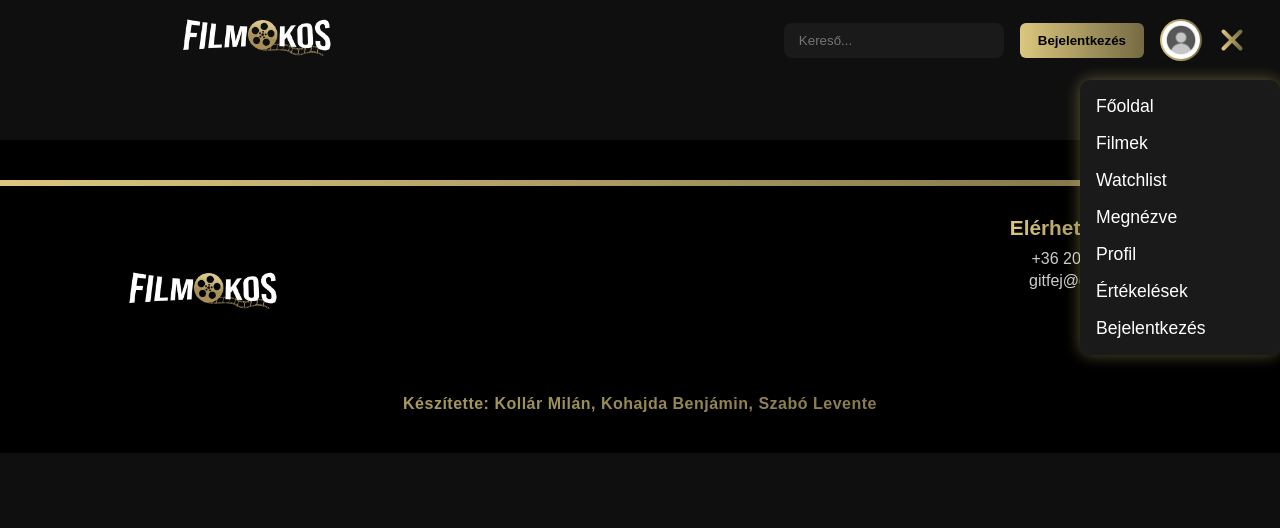
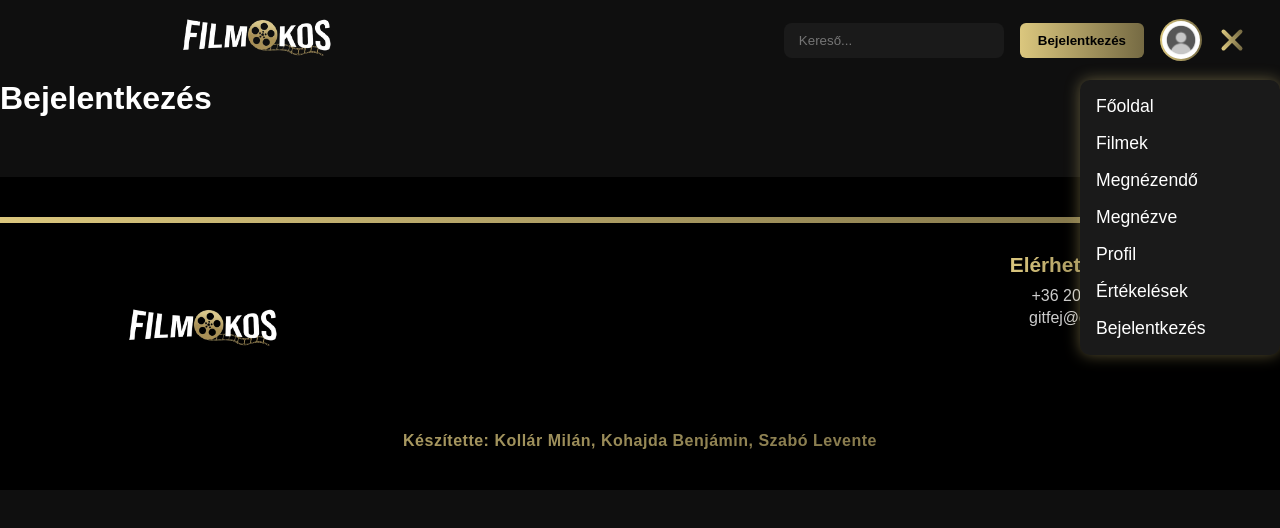
Before and after one commit to Mikoogit/FilmOkos, a React (Vite) app: page /bejelentkezes in a window 1280 px wide. Both pictures are taken after a click on the element 1233 px from the left and 40 px from the top of the page. Shown: the top 528 px of the page. Built offline with nearby package versions, Linux system fonts and the light colour scheme.

Commit message:
Tobb Ablak

```diff
--- a/src/App.jsx
+++ b/src/App.jsx
@@ -6,6 +6,10 @@ import HomePage from "./pages/HomePages.jsx";
 import Footer from './components/Footer.jsx';
 import Filmek from './pages/MoviesPage.jsx';
 import Profil  from "./pages/Profilepage.jsx";
+import Login from './pages/LoginPages.jsx';
+import Error from './pages/ErrorPage.jsx';
+import MovieReview from './pages/MovieReviewPage.jsx';
+
 
 
 function App() {
@@ -16,8 +20,11 @@ function App() {
       <Navbar />
       <Routes>
         <Route path='/' element={<HomePage/>} />
-        <Route path='/filmek' element={<Moviepage/>}/>
+        <Route path='/filmek' element={<Filmek/>}/>
         <Route path='/profil' element={<Profil/>}/>
+        <Route path='/bejelentkezes' element={<Login/>}/>
+        <Route path='/ertekelesek' element={<MovieReview/>}/>
+        <Route path='*' element={<Error/>}/>
       </Routes>
 
       <Footer />
--- a/src/components/Navbar.jsx
+++ b/src/components/Navbar.jsx
@@ -39,13 +39,13 @@ export default function Navbar() {
       {/* MOBILE MENU */}
       {menuOpen && (
         <div className="mobile-menu">
-          <a href="/">Főoldal</a>
+           <Link to="/" >Főoldal</Link>
           <Link to="filmek">Filmek</Link>
-          <a href="/watchlist">Watchlist</a>
-          <a href="/seen">Megnézve</a>
+           <Link to="/megnezendo" >Megnézendő</Link>
+          <Link to="/megnezve" >Megnézve</Link>
           <Link to="profil">Profil</Link>
-          <a href="/reviews">Értékelések</a>
-          <a href="/login">Bejelentkezés</a>
+           <Link to="/ertekelesek" >Értékelések</Link>
+           <Link to="/bejelentkezes" >Bejelentkezés</Link>
         </div>
 
       )}
--- a/src/pages/ErrorPage.jsx
+++ b/src/pages/ErrorPage.jsx
@@ -0,0 +1,10 @@
+import React from "react";
+const Error = () =>{
+    return(
+        <div>
+            <h2>Hiba: 404</h2>
+            <p>Oops! The page you're looking for does not exist.</p>
+        </div>
+    )
+}
+export default Error
--- a/src/pages/LoginPages.jsx
+++ b/src/pages/LoginPages.jsx
@@ -0,0 +1,6 @@
+import React from "react";
+export default function Login(){
+    return(
+        <h1>Bejelentkezés</h1>
+    )
+}
--- a/src/pages/MovieReviewPage.jsx
+++ b/src/pages/MovieReviewPage.jsx
@@ -0,0 +1,6 @@
+import React from "react";
+export default function MovieReview(){
+    return(
+        <h1>Értékelések</h1>
+    )
+}
--- a/src/pages/MoviesSeenPage.jsx
+++ b/src/pages/MoviesSeenPage.jsx
@@ -0,0 +1,6 @@
+import React from "react";
+export default function MovieSeen(){
+    return(
+        <h1>Bejelentkezés</h1>
+    )
+}
```
